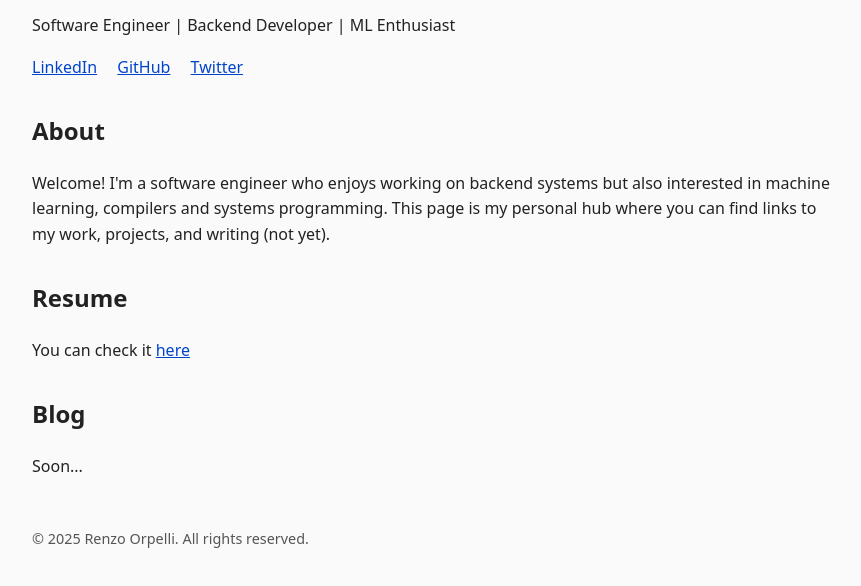
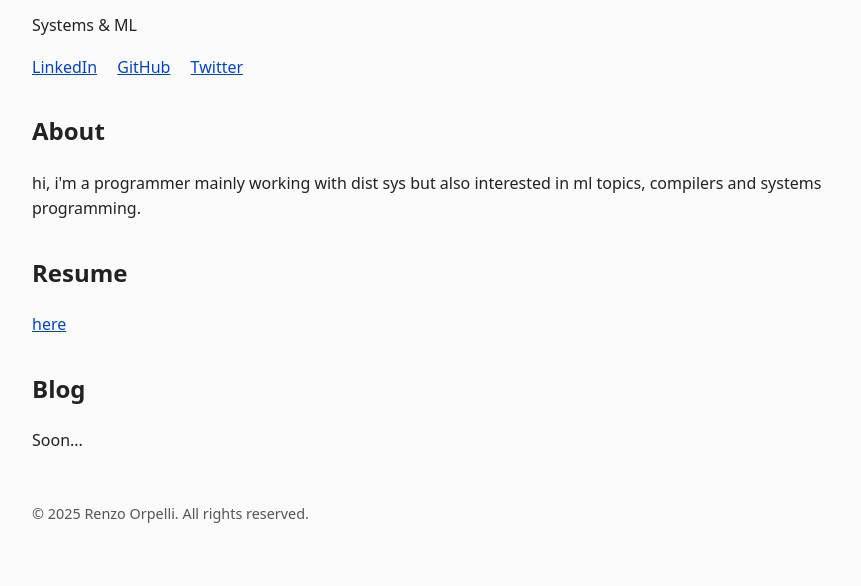
Before and after one commit to renzoorpelli/about, a plain HTML site: page index.html in a window 1280 px wide. Shown: the part 86-672 px from the top of the page, without its empty margins (208-1069 px from the left). Drawn offline with Linux system fonts and the light colour scheme.

Commit message:
Revise personal description in index.html
Updated personal description and interests.

```diff
--- a/index.html
+++ b/index.html
@@ -45,7 +45,7 @@
   <body>
     <header>
       <h1>Renzo Orpelli</h1>
-      <p>Software Engineer | Backend Developer | ML Enthusiast</p>
+      <p>Systems & ML</p>
       <nav aria-label="Social links">
         <a
           href="https://www.linkedin.com/in/renzo-orpelli"
@@ -72,17 +72,13 @@
       <section aria-labelledby="about-title">
         <h2 id="about-title">About</h2>
         <p>
-          Welcome! I'm a software engineer who enjoys working on backend systems
-          but also interested in machine learning, compilers and systems
-          programming. This page is my personal hub where you can find links to
-          my work, projects, and writing (not yet).
+          hi, i'm a programmer mainly working with dist sys but also interested in ml topics, compilers and systems programming.
         </p>
       </section>
 
       <section aria-labelledby="cv-title">
         <h2 id="cv-title">Resume</h2>
         <p>
-          You can check it
           <a
             href="https://drive.google.com/file/d/1irE-I2sNQYg3cMJaqxwmeQn3cBv7yLol/view?usp=sharing"
             class="cv-link"
```
